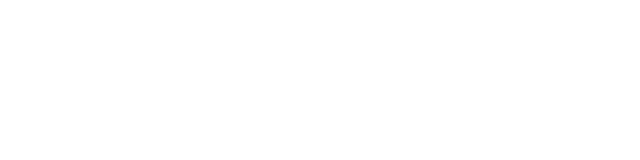
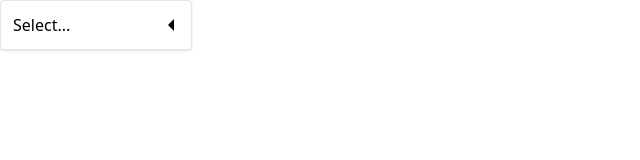
Before and after one commit to AnniLevi/react-comps, a React (Create React App) app: page / in a window 1280 px wide. Shown: the top 160 px of the page, without its empty margins (0-640 px from the left). Built offline with nearby package versions, Linux system fonts and the light colour scheme.

Commit message:
implement Dropdown component

```diff
--- a/src/App.js
+++ b/src/App.js
@@ -1,5 +1,22 @@
+import { useState } from "react";
+import Dropdown from "./components/Dropdown";
+
 function App() {
+  const [selection, setSelection] = useState(null);
 
+  const handleSelect = (option) => {
+    setSelection(option);
+  };
+
+  const options = [
+    { label: "Red", value: "red" },
+    { label: "Green", value: "green" },
+    { label: "Blue", value: "blue" },
+  ];
+
+  return (
+    <Dropdown options={options} value={selection} onChange={handleSelect} />
+  );
 }
 
 export default App;
--- /dev/null
+++ b/src/components/Dropdown.js
@@ -0,0 +1,54 @@
+import {
+  GoChevronDown,
+  GoChevronLeft,
+  GoTriangleDown,
+  GoTriangleLeft,
+} from "react-icons/go";
+import { useState } from "react";
+
+function Dropdown({ options, value, onChange }) {
+  const [isOpen, setIsOpen] = useState(false);
+
+  const handleClick = () => {
+    // setIsOpen(!isOpen); // set state directly
+    setIsOpen((currentIsOpen) => !currentIsOpen); // set state functionally
+  };
+
+  const handleOptionClick = (option) => {
+    setIsOpen(false);
+    onChange(option);
+  };
+
+  const renderedOptions = options.map((option) => {
+    return (
+      <div
+        className="hover:bg-sky-100 rounded cursor-pointer p-1"
+        onClick={() => handleOptionClick(option)}
+        key={option.value}
+      >
+        {option.label}
+      </div>
+    );
+  });
+
+  // value?.label - "?" checks if value is null or undefined and if yes, the entire expression will be undefined
+
+  return (
+    <div className="w-48 relative">
+      <div
+        className="flex justify-between items-center cursor-pointer border rounded p-3 shadow bg-white w-full"
+        onClick={handleClick}
+      >
+        {value?.label || "Select..."}
+        {isOpen ? <GoTriangleDown /> : <GoTriangleLeft />}
+      </div>
+      {isOpen && (
+        <div className="absolute top-full border rounded p-3 shadow bg-white w-full">
+          {renderedOptions}
+        </div>
+      )}
+    </div>
+  );
+}
+
+export default Dropdown;
```
Also changed, not shown: 1 other file (tests, documents, lock files or other folders).
